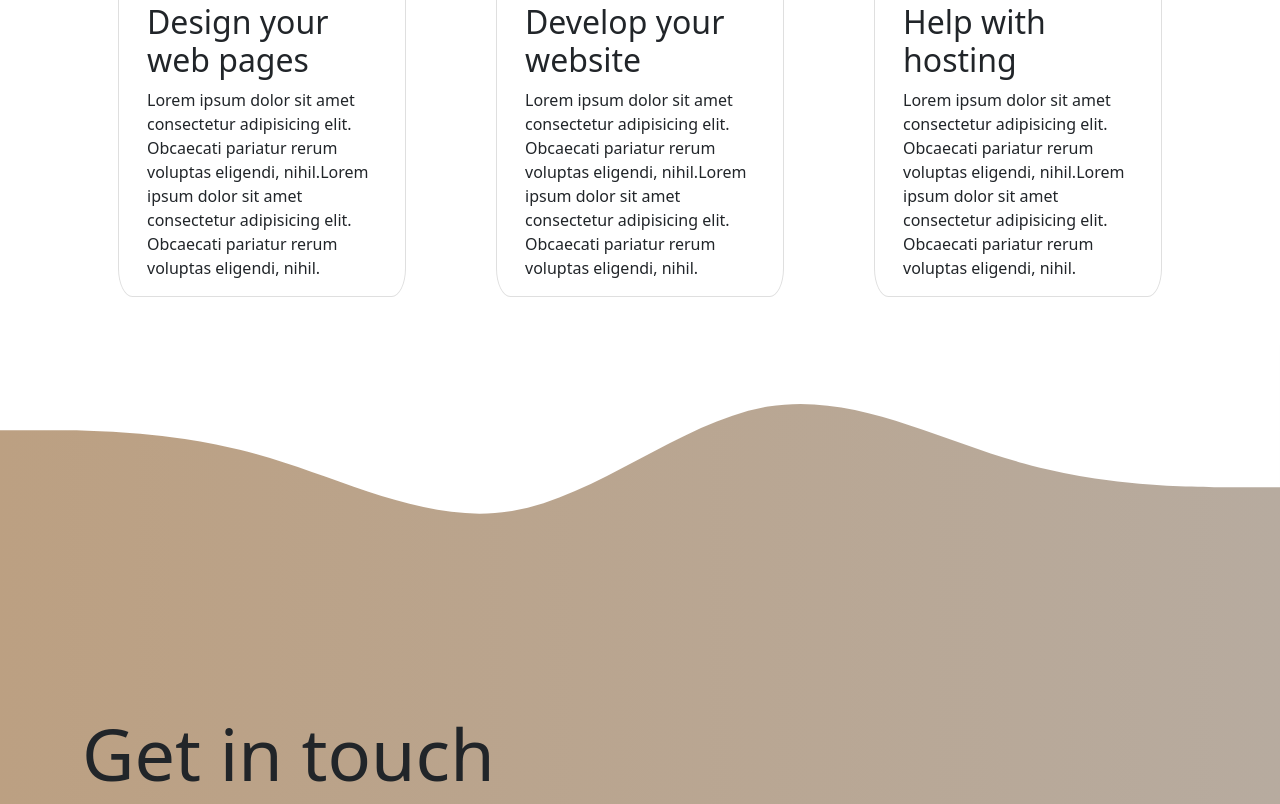
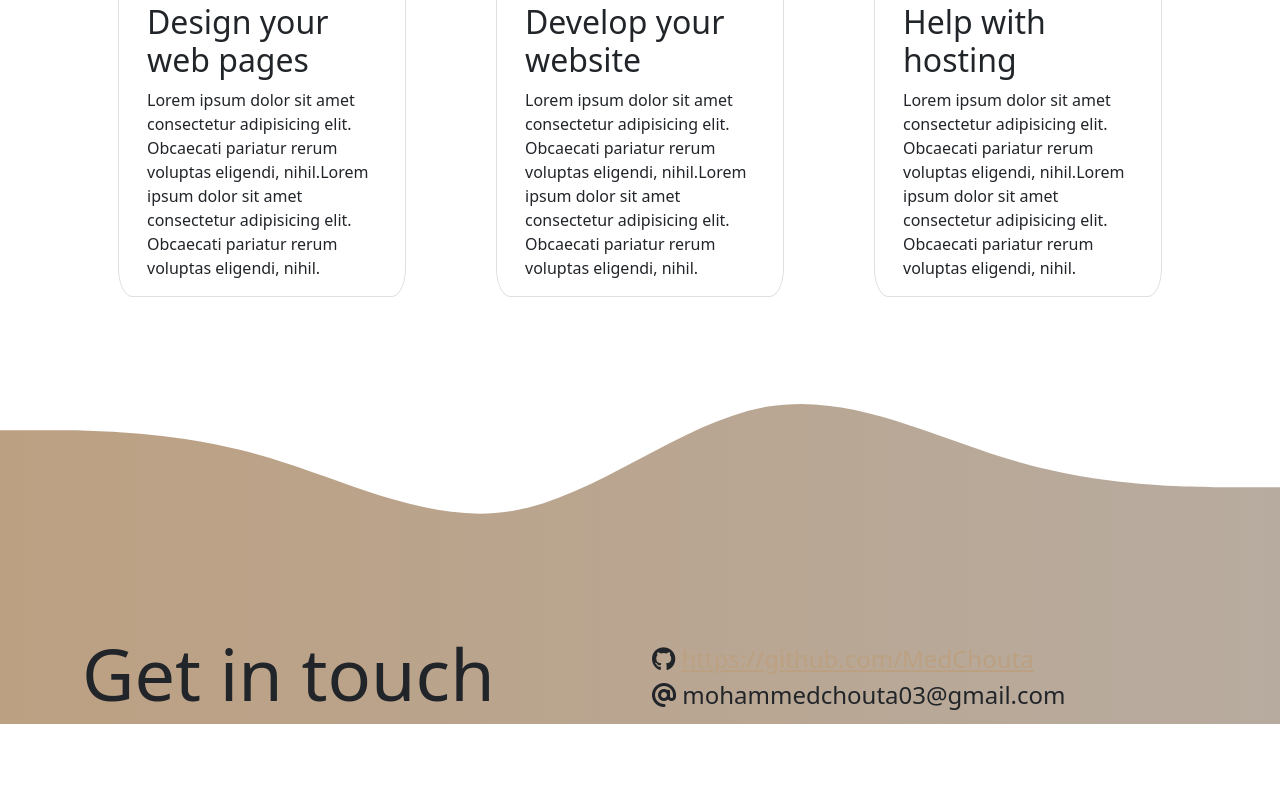
Before and after one commit to MedChouta/medchouta.github.io, a website: page index.html in a window 1280 px wide. Shown: the part 1195-1999 px from the top of the page. After the commit the page ends 1919 px from the top, so only its background shows below. Drawn offline with nearby package versions, Linux system fonts and the light colour scheme.

Commit message:
contact section

```diff
--- a/index.html
+++ b/index.html
@@ -6,6 +6,7 @@
     <meta name="viewport" content="width=device-width, initial-scale=1">
     <link rel="stylesheet" href="assets/css/style.css">
     <link rel="stylesheet" href="assets/css/aos.css">
+    <link rel="stylesheet" href="https://cdnjs.cloudflare.com/ajax/libs/font-awesome/6.1.1/css/all.min.css">
     <link rel="preconnect" href="https://fonts.googleapis.com">
     <link rel="preconnect" href="https://fonts.gstatic.com" crossorigin>
     <link href="https://fonts.googleapis.com/css2?family=Ubuntu&display=swap" rel="stylesheet">
@@ -112,13 +113,16 @@
           <svg xmlns="http://www.w3.org/2000/svg" viewBox="0 0 1440 320"><path fill="#FFFFFF" fill-opacity="1" d="M0,96L48,96C96,96,192,96,288,122.7C384,149,480,203,576,186.7C672,171,768,85,864,69.3C960,53,1056,107,1152,133.3C1248,160,1344,160,1392,160L1440,160L1440,0L1392,0C1344,0,1248,0,1152,0C1056,0,960,0,864,0C768,0,672,0,576,0C480,0,384,0,288,0C192,0,96,0,48,0L0,0Z"></path></svg>
           <div class="container">
             <div class="d-flex justify-content-between row align-items-center">
-              <div class="col-md-5 home--desc">
+              <div class="col-md-5 contact--title">
                   <h1 class="display-2">
                       Get in touch
                   </h1>
               </div>
-              <div class="col-md-5 home--pic">
-
+              <div class="container col-md-5">
+                <div class="row contact--info fs-4">
+                  <div><i class="fa-brands fa-github"></i> <a href="https://github.com/MedChouta">https://github.com/MedChouta</a></div>
+                  <div><i class="fa-solid fa-at"></i> mohammedchouta03@gmail.com</div>
+                </div>
               </div>
           </div>
         </div>
--- a/sass/main.scss
+++ b/sass/main.scss
@@ -3,4 +3,4 @@
 @use 'sections/home';
 @use 'components/typography';
 @use 'sections/services';
-@use 'sections/contact'
+@use 'sections/contact';
--- a/sass/sections/contact.scss
+++ b/sass/sections/contact.scss
@@ -3,4 +3,11 @@
 
 .contact{
     @include gradient;
+    padding-bottom: 4em;
+    text-align: center;
+
+    a:visited, a{
+        text-decoration: none;
+        color: $secondary;
+    }
 }
```
